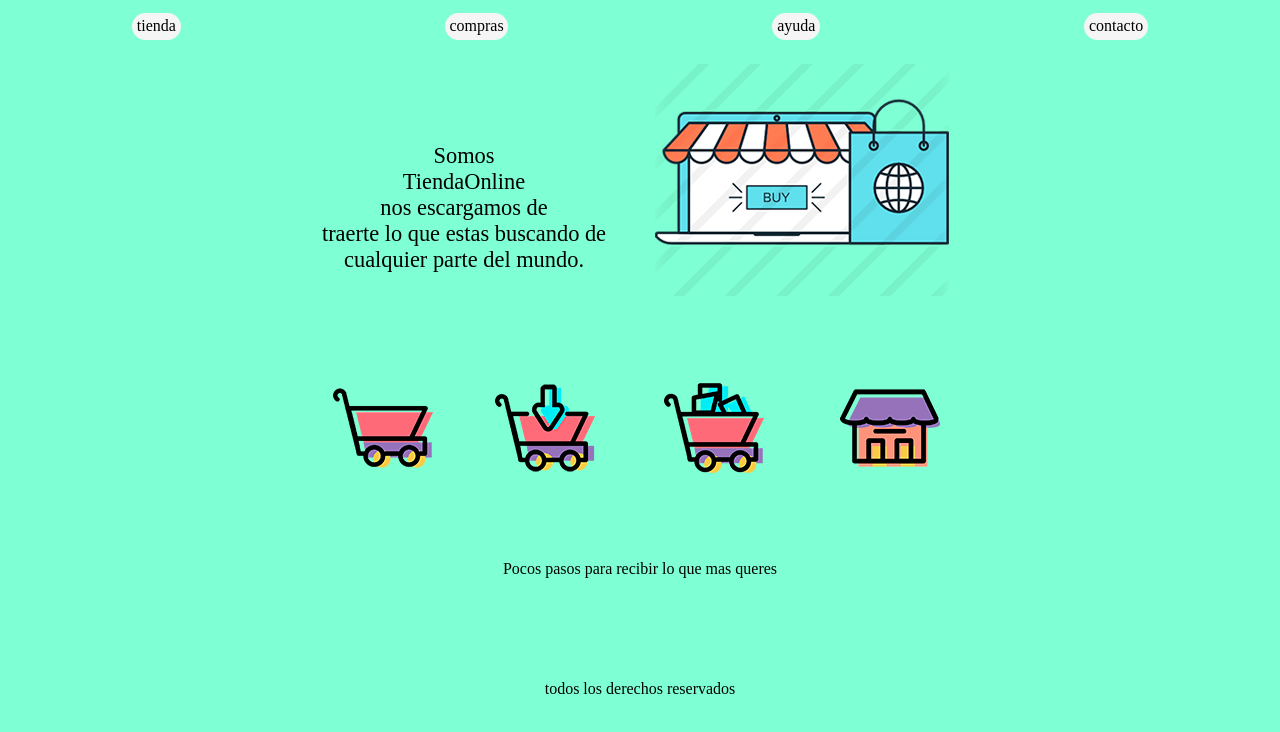
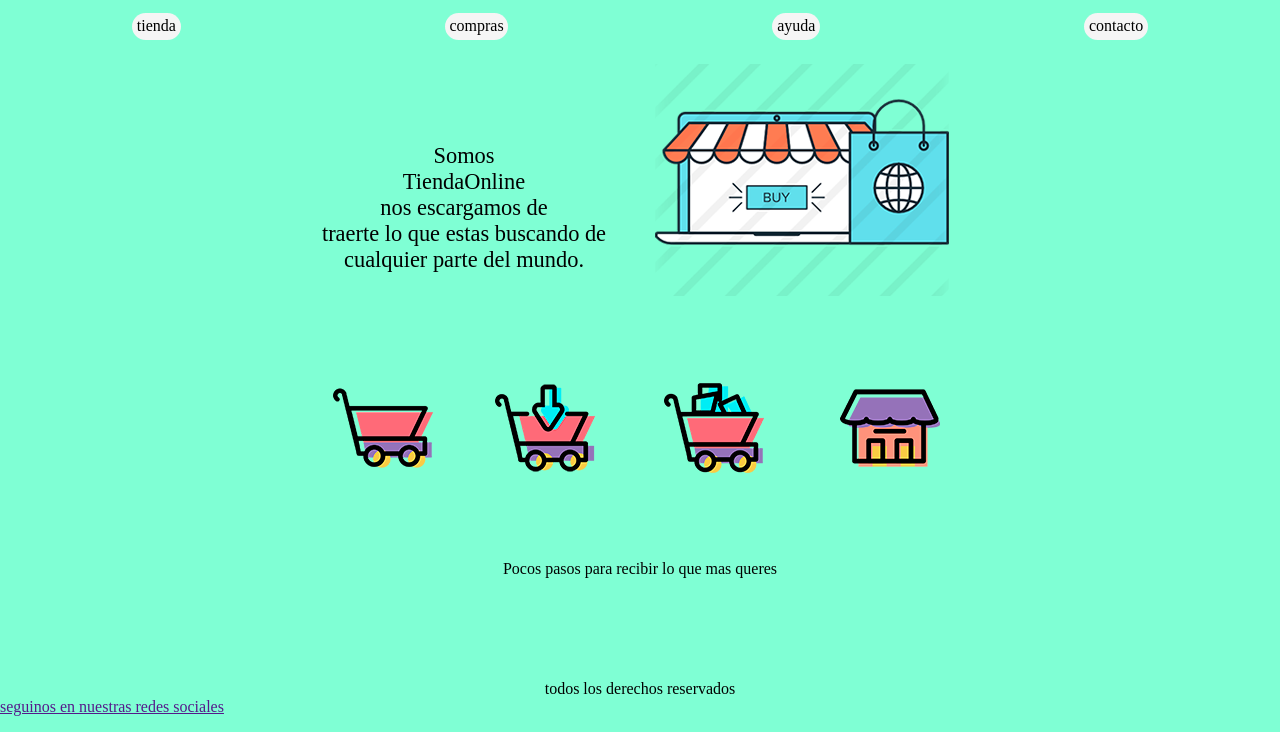
Before and after one commit to FrancoLopezz/pruebitaGit, a plain HTML site: page index.html in a window 1280 px wide. Shown: the part 68-800 px from the top of the page. Drawn offline with Linux system fonts and the light colour scheme.

Commit message:
agregando contenido al index

```diff
--- a/index.html
+++ b/index.html
@@ -68,6 +68,7 @@
 
 	<footer class="footerNosotros">
 		<p>todos los derechos reservados</p>
+		<a href="">seguinos en nuestras redes sociales</a>
 	</footer>
 
 </body>
```
